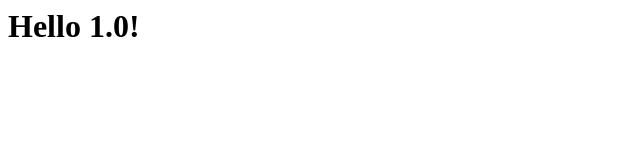
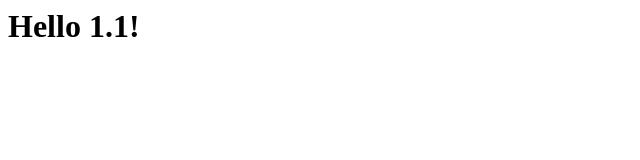
Before and after one commit to krikun98/product1, a plain HTML site: page index.html in a window 1280 px wide. Shown: the full height of the page, 0-640 px from the left. Drawn offline with Linux system fonts and the light colour scheme.

Commit message:
new version

```diff
--- a/index.html
+++ b/index.html
@@ -2,6 +2,6 @@
 <head>
 </head>
 <body>
-<h1>Hello 1.0!</h1>
+<h1>Hello 1.1!</h1>
 </body>
 </html>
```
